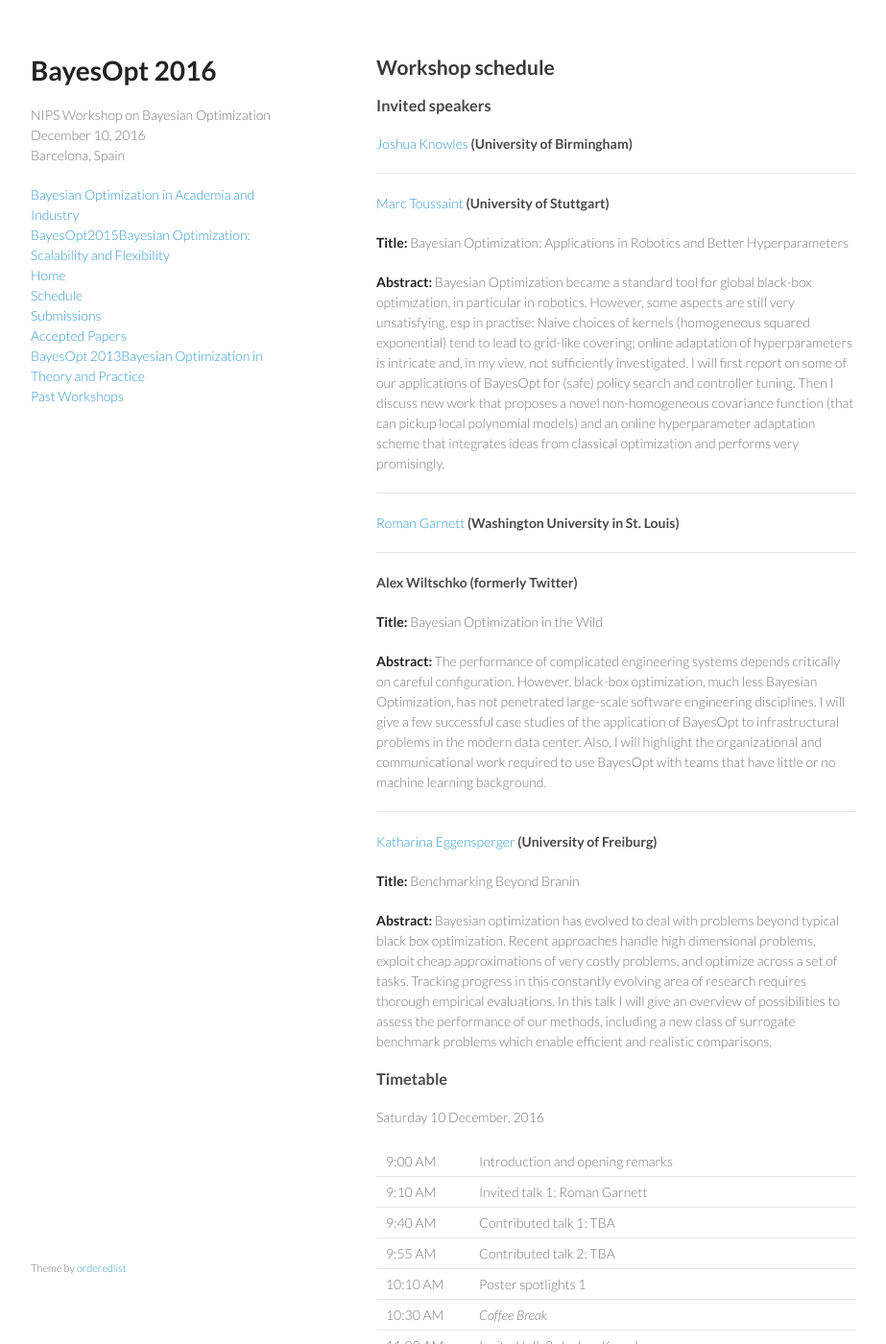
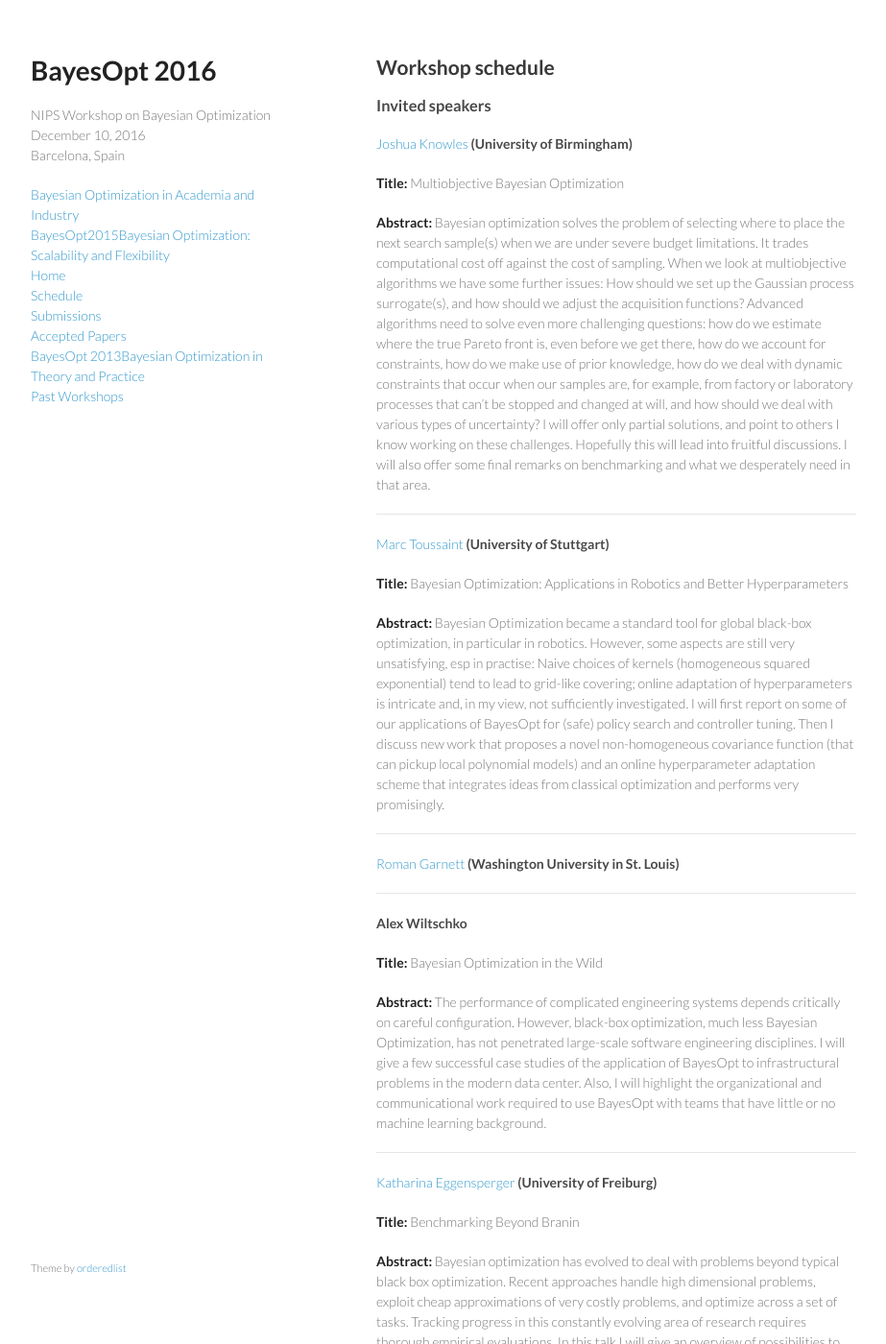
Before and after one commit to bayesopt/bayesopt.github.io, a Jekyll site: the page built from schedule.md, in a window 1280 px wide and 1400 px high. Shown: the whole window at 96% size, without its empty margins (178-1101 px from the left). Built offline with Jekyll 4.4.1, drawn with Linux system fonts in a browser that asks for light colours.

Commit message:
added abstract

```diff
--- a/schedule.md
+++ b/schedule.md
@@ -10,7 +10,9 @@ weight: 0
 
 #### [Joshua Knowles](http://www.cs.bham.ac.uk/~jdk/) (University of Birmingham)
 
+**Title:** Multiobjective Bayesian Optimization
 
+**Abstract:** Bayesian optimization solves the problem of selecting where to place the next search sample(s) when we are under severe budget limitations. It trades computational cost off against the cost of sampling. When we look at multiobjective algorithms we have some further issues: How should we set up the Gaussian process surrogate(s), and how should we adjust the acquisition functions? Advanced algorithms need to solve even more challenging questions: how do we estimate where the true Pareto front is, even before we get there, how do we account for constraints, how do we make use of prior knowledge, how do we deal with dynamic constraints that occur when our samples are, for example, from factory or laboratory processes that can't be stopped and changed at will, and how should we deal with various types of uncertainty? I will offer only partial solutions, and point to others I know working on these challenges. Hopefully this will lead into fruitful discussions. I will also offer some final remarks on benchmarking and what we desperately need in that area.
 
 ---
 
@@ -34,7 +36,7 @@ Then I discuss new work that proposes a novel non-homogeneous covariance functio
 
 ---
 
-#### Alex Wiltschko (formerly Twitter)
+#### Alex Wiltschko
 
 **Title:** Bayesian Optimization in the Wild
 
```
